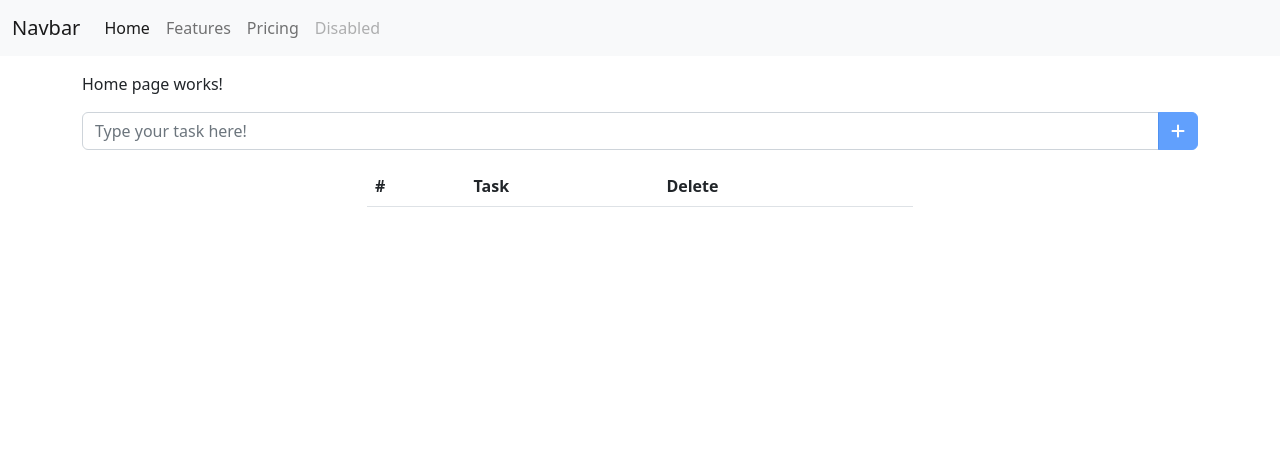
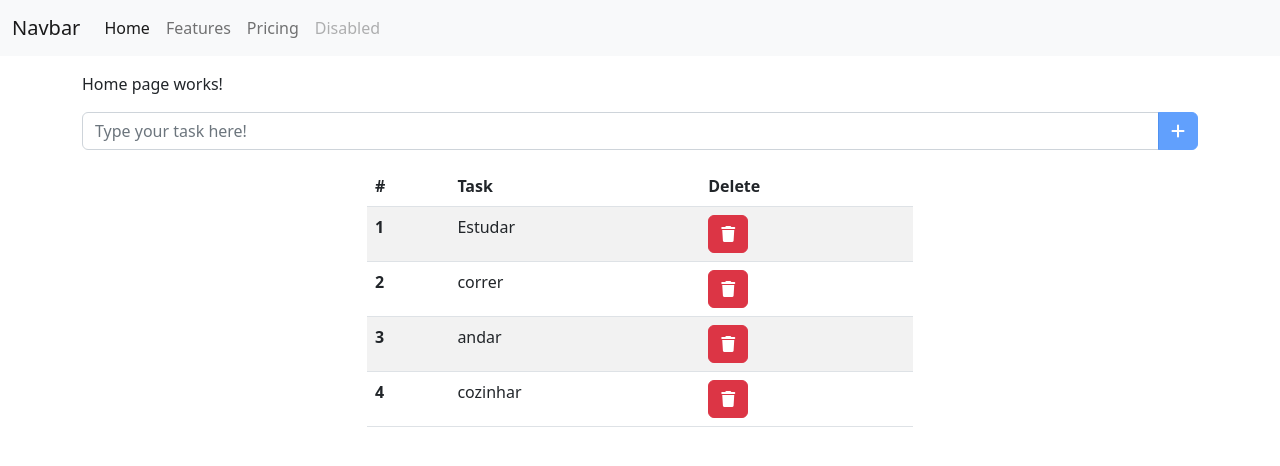
Before and after one commit to paaaaaaaaaaam/ToDoList2, an Angular app: page / in a window 1280 px wide. Shown: the top 466 px of the page. Built offline with nearby package versions, Linux system fonts and the light colour scheme.

Commit message:
Input, Sweet alert

```diff
--- a/package.json
+++ b/package.json
@@ -20,6 +20,7 @@
     "@angular/router": "^15.2.0",
     "bootstrap": "^5.2.3",
     "rxjs": "~7.8.0",
+    "sweetalert2": "^11.7.3",
     "tslib": "^2.3.0",
     "zone.js": "~0.12.0"
   },
--- a/src/app/components/tasklist/tasklist.component.html
+++ b/src/app/components/tasklist/tasklist.component.html
@@ -21,7 +21,7 @@
                 <th scope="row">{{i+1}}</th>
                 <td>{{t}}</td>
                 <td>
-                    <button class="btn btn-danger">
+                    <button (click)="deleteTask(i)" class="btn btn-danger">
                         <i class="fa fa-trash"></i>
                     </button>
                 </td>
--- a/src/app/components/tasklist/tasklist.component.ts
+++ b/src/app/components/tasklist/tasklist.component.ts
@@ -1,4 +1,5 @@
-import { Component } from '@angular/core';
+import { Component, Input } from '@angular/core';
+import Swal from 'sweetalert2';
 
 @Component({
   selector: 'app-tasklist',
@@ -7,10 +8,27 @@ import { Component } from '@angular/core';
 })
 export class TasklistComponent {
   task:string = "";
-  taskList:string[] = [];
+  @Input() taskList:string[] = [];
 
   addTaskToList(){
     this.taskList.push(this.task);
     this.task = "";
   }
+
+  deleteTask(i:number){
+    Swal.fire({
+      title: 'Are you sure?',
+      text: "You won't be able to revert this!",
+      icon: 'warning',
+      showCancelButton: true,
+      confirmButtonColor: '#3085d6',
+      cancelButtonColor: '#d33',
+      confirmButtonText: 'Yes, delete it!'
+    }).then((result) => {
+      if (result.isConfirmed) {
+        this.taskList.splice(i,1);
+      }
+    })
+  }
+
 }
--- a/src/app/pages/features/features.component.html
+++ b/src/app/pages/features/features.component.html
@@ -1 +1,3 @@
 <p>features works!</p>
+
+<app-tasklist [taskList]="taskListOfFeatures"></app-tasklist>
--- a/src/app/pages/features/features.component.ts
+++ b/src/app/pages/features/features.component.ts
@@ -7,4 +7,6 @@ import { Component } from '@angular/core';
 })
 export class FeaturesComponent {
 
+  taskListOfFeatures = ["Movidesk", "BI", "Angular"]
+
 }
--- a/src/app/pages/home/home.component.html
+++ b/src/app/pages/home/home.component.html
@@ -1,4 +1,4 @@
 <p>Home page works!</p>
 
 
-<app-tasklist></app-tasklist>
+<app-tasklist [taskList]="taskListOfHome" ></app-tasklist>
--- a/src/app/pages/home/home.component.ts
+++ b/src/app/pages/home/home.component.ts
@@ -7,4 +7,6 @@ import { Component } from '@angular/core';
 })
 export class HomeComponent {
 
+  taskListOfHome = ["Estudar", "correr", "andar", "cozinhar"]
+
 }
--- a/src/app/pages/pricing/pricing.component.html
+++ b/src/app/pages/pricing/pricing.component.html
@@ -1 +1,3 @@
 <p>pricing works!</p>
+
+<app-tasklist [taskList]="taskListOfPricing" ></app-tasklist>
--- a/src/app/pages/pricing/pricing.component.ts
+++ b/src/app/pages/pricing/pricing.component.ts
@@ -7,4 +7,6 @@ import { Component } from '@angular/core';
 })
 export class PricingComponent {
 
+  taskListOfPricing = ["ler", "escrever", "estudar"]
+
 }
```
Also changed, not shown: review-padawan.txt, 1 other file (tests, documents, lock files or other folders).
